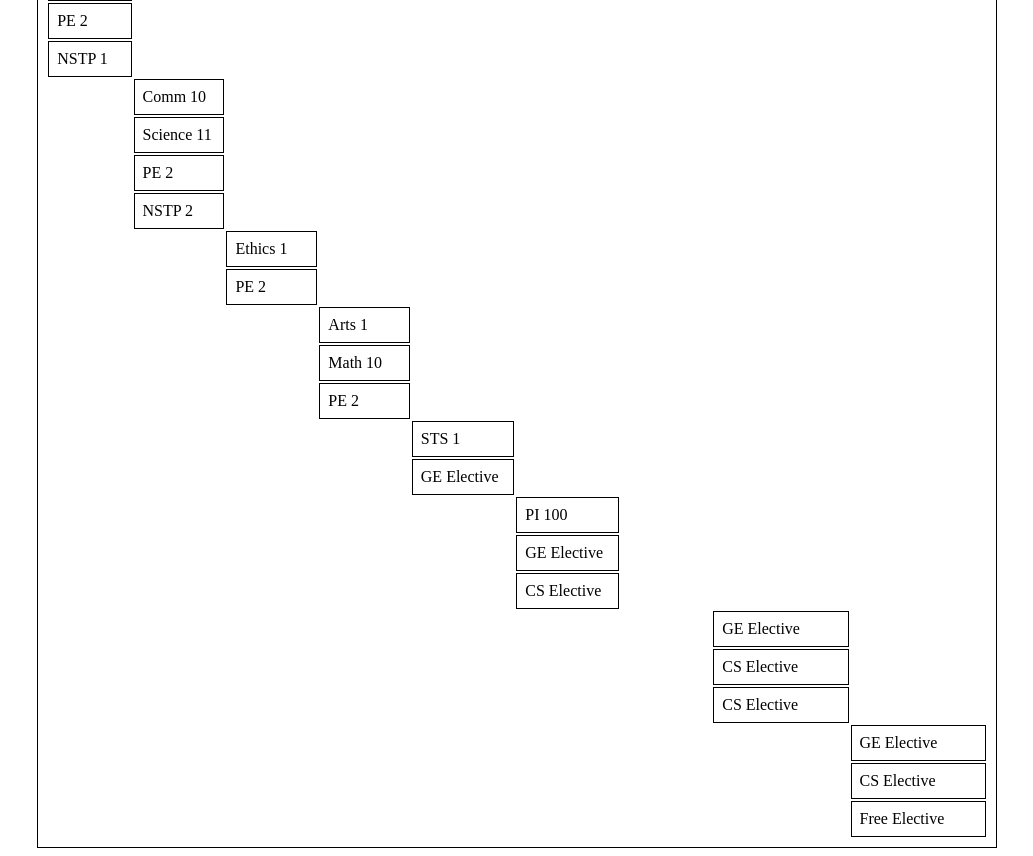
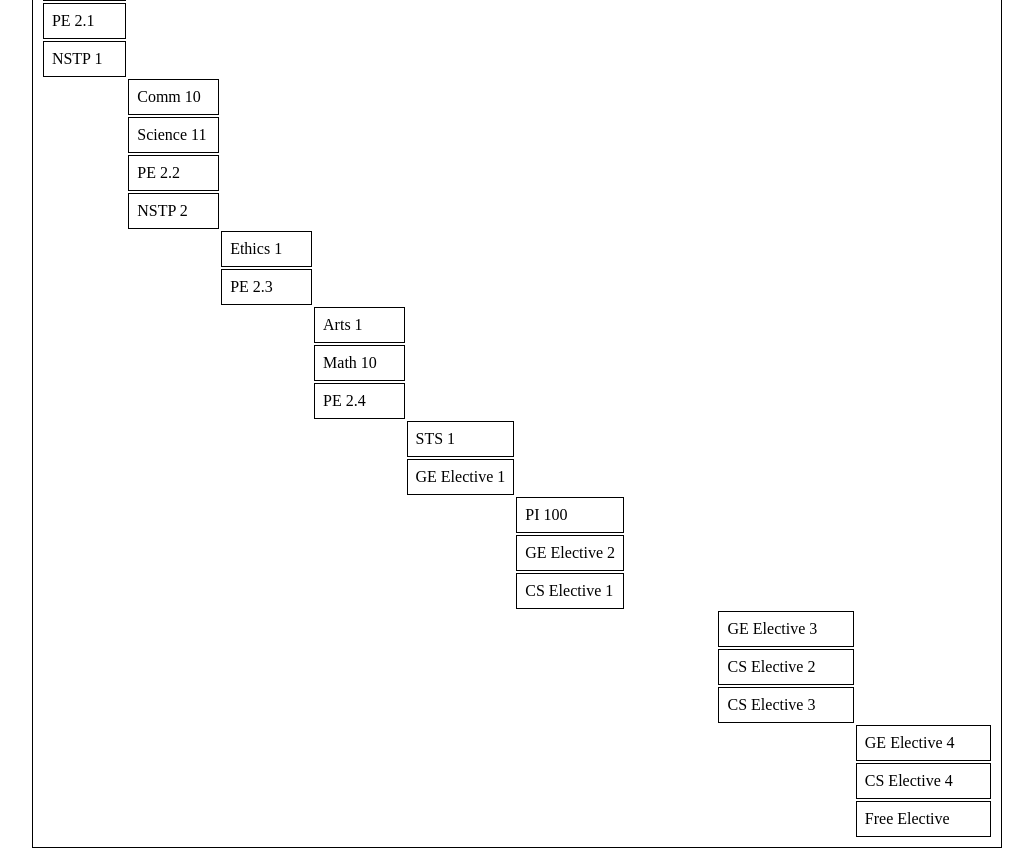
Before and after one commit to cmsc166-study-planner/study-planner, a plain HTML site: page course.html in a window 1280 px wide. Shown: the part 700-1556 px from the top of the page, without its empty margins (123-1156 px from the left). Drawn offline with Linux system fonts and the light colour scheme.

Commit message:
Modified course names for Electives and PE courses

```diff
--- a/course.html
+++ b/course.html
@@ -112,7 +112,7 @@
             <td id="kas-1">KAS 1</td>
         </tr>
         <tr>
-            <td id="pe-2-1">PE 2</td>
+            <td id="pe-2-1">PE 2.1</td>
         </tr>
         <tr>
             <td id="nstp-1">NSTP 1</td>
@@ -126,7 +126,7 @@
             <td id="sci-11">Science 11</td>
         </tr>
         <tr>
-            <td id="pe-2-2">PE 2</td>
+            <td id="pe-2-2">PE 2.2</td>
         </tr>
         <tr>
             <td id="nstp-2">NSTP 2</td>
@@ -137,7 +137,7 @@
             <td class="empty" rowspan="2" colspan="6"></td>
         </tr>
         <tr>
-            <td id="pe-2-3">PE 2</td>
+            <td id="pe-2-3">PE 2.3</td>
         </tr>
         <tr>
             <td class="empty" rowspan="14"></td>
@@ -148,7 +148,7 @@
             <td id="math-10">Math 10</td>
         </tr>
         <tr>
-            <td id="pe-2-4">PE 2</td>
+            <td id="pe-2-4">PE 2.4</td>
         </tr>
         <tr>
             <td class="empty" rowspan="11"></td>
@@ -156,7 +156,7 @@
             <td class="empty" rowspan="2" colspan="4"></td>
         </tr>
         <tr>
-            <td id="ge-elective-1">GE Elective</td>
+            <td id="ge-elective-1">GE Elective 1</td>
         </tr>
         <tr>
             <td class="empty" rowspan="9"></td>
@@ -164,28 +164,28 @@
             <td class="empty" rowspan="3" colspan="3"></td>
         </tr>
         <tr>
-            <td id="ge-elective-2">GE Elective</td>
+            <td id="ge-elective-2">GE Elective 2</td>
         </tr>
         <tr>
-            <td id="cs-elective-1">CS Elective</td>
+            <td id="cs-elective-1">CS Elective 1</td>
         </tr>
         <tr>
             <td class="empty" rowspan="6"></td>
-            <td id="ge-elective-3">GE Elective</td>
+            <td id="ge-elective-3">GE Elective 3</td>
             <td class="empty" rowspan="3"></td>
         </tr>
         <tr>
-            <td id="cs-elective-2">CS Elective</td>
+            <td id="cs-elective-2">CS Elective 2</td>
         </tr>
         <tr>
-            <td id="cs-elective-3">CS Elective</td>
+            <td id="cs-elective-3">CS Elective 3</td>
         </tr>
         <tr>
             <td class="empty" rowspan="3"></td>
-            <td id="ge-elective-4">GE Elective</td>
+            <td id="ge-elective-4">GE Elective 4</td>
         </tr>
         <tr>
-            <td id="cs-elective-4">CS Elective</td>
+            <td id="cs-elective-4">CS Elective 4</td>
         </tr>
         <tr>
             <td id="free-elective-1">Free Elective</td>
```
